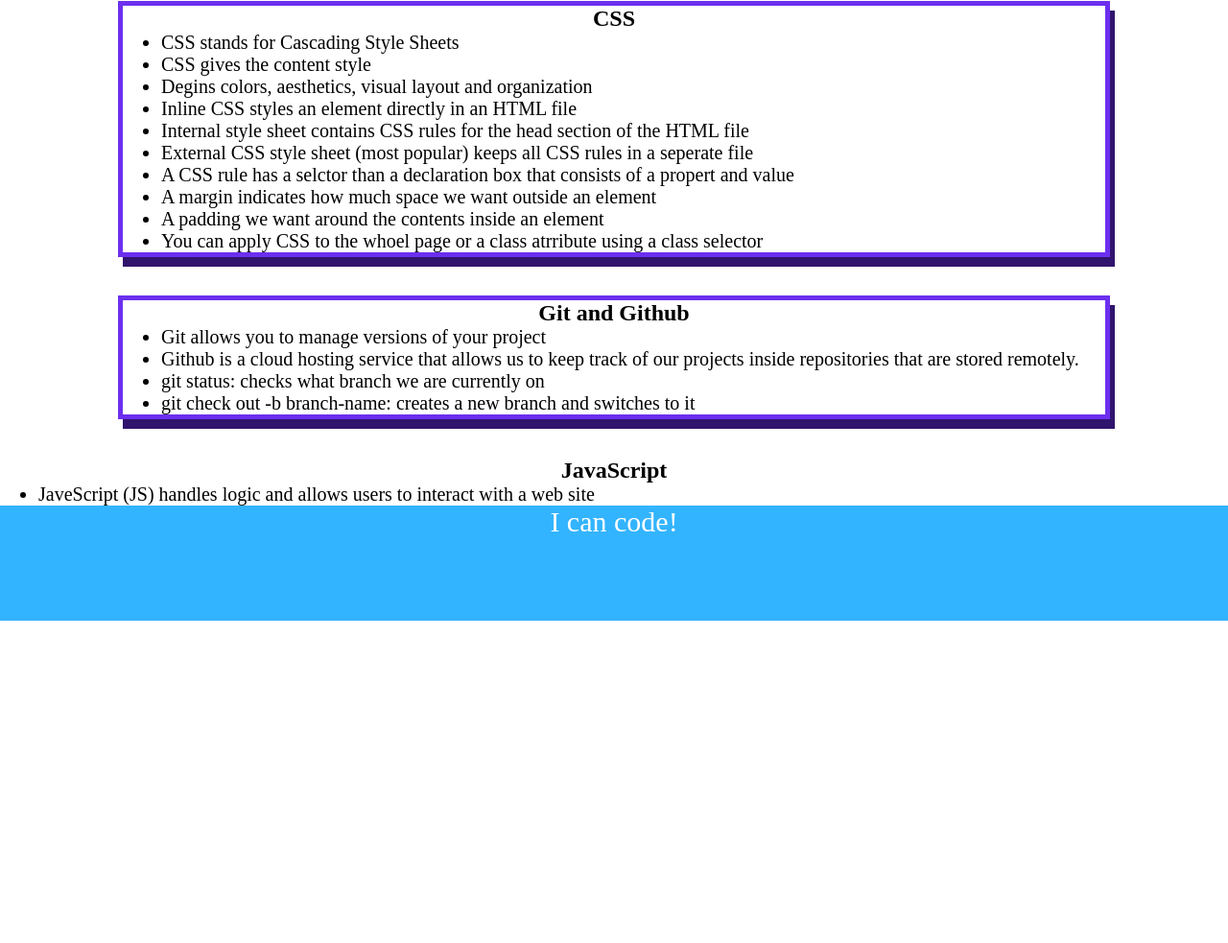
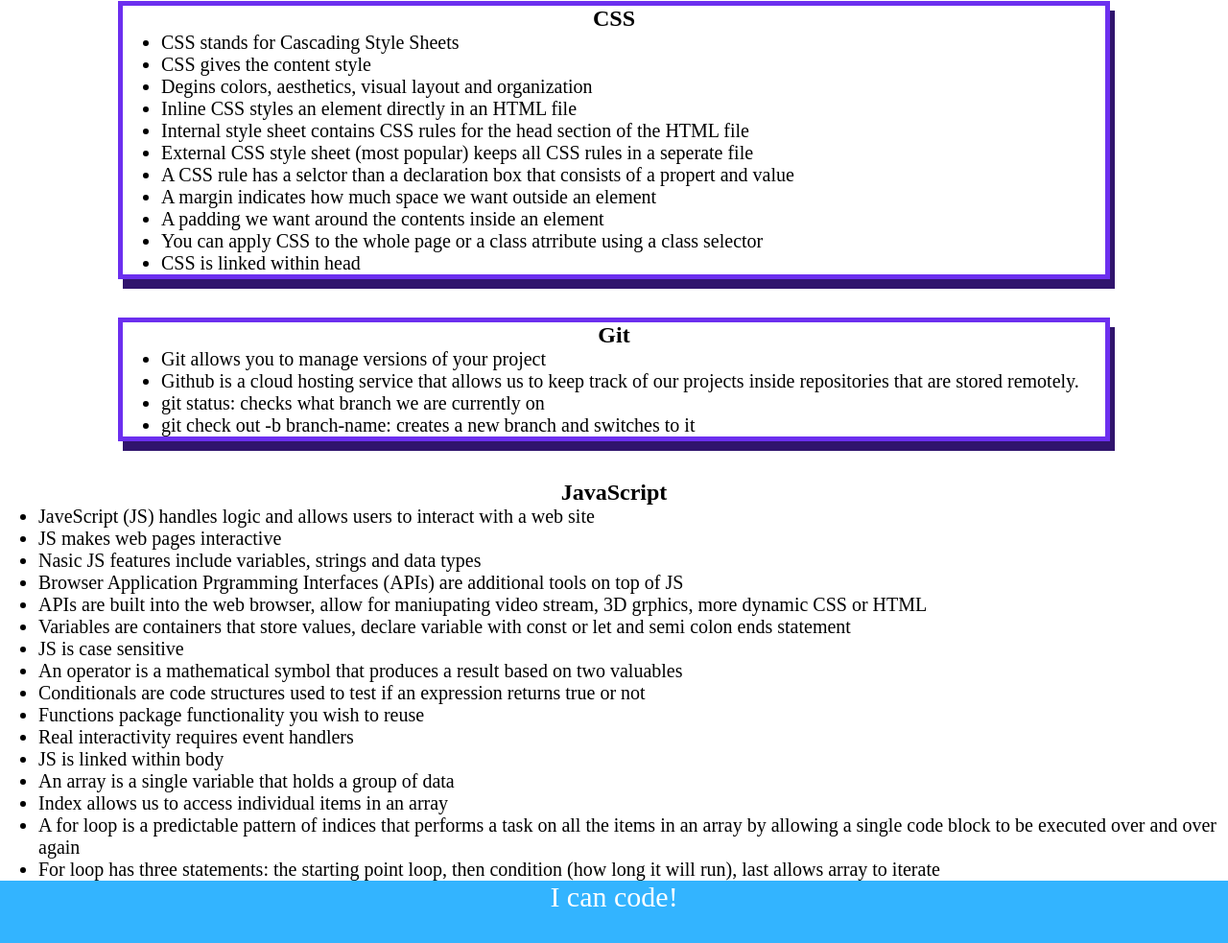
Before and after one commit to marylfisher/prework-studyguide, a plain HTML site: page index.html in a window 1280 px wide. Shown: the part 443-1426 px from the top of the page at 96% size. Before the commit the page ends 1090 px from the top, so only its background shows below. Drawn offline with Linux system fonts and the light colour scheme.

Commit message:
<added JS to prework>

```diff
--- /dev/null
+++ b/assets/script.js
@@ -0,0 +1,18 @@
+const topics = ['HTML', 'CSS', 'Git', 'JavaScript'];
+
+for (let x = 0; x < topics.length; x++) {
+    console.log(topics[x]);
+}
+/*
+if (topic === 'HTML') {
+ console.log("Let's study HTML!");
+} else if (topic === 'CSS') {
+ console.log("Let's study CSS!");
+} else if (topic === 'Git') {
+ console.log("Let's study Git!");
+} else if (topic === 'JavaScript') {
+ console.log("Let's study JavaScript!");
+} else {
+ console.log('Please try again!');
+}
+*/
--- a/index.html
+++ b/index.html
@@ -11,6 +11,7 @@
     <header id="top">
       <h1>Prework Study Guide</h1>
       <img src="./assets/bowtie-cat.png" alt="Profile image of cat wearing a bow tie." />
+      <h2>✨ Open the Console to See What's Happening ✨</h2>
     </header>
     <main>
       <section class="card" id""html-section">
@@ -39,13 +40,14 @@
           <li> A CSS rule has a selctor than a declaration box that consists of a propert and value</li>
           <li> A margin indicates how much space we want outside an element</li>
           <li> A padding we want around the contents inside an element</li>
-          <li> You can apply CSS to the whoel page or a class atrribute using a class selector</li>
+          <li> You can apply CSS to the whole page or a class atrribute using a class selector</li>
+          <li> CSS is linked within head</li>
         </ul>
       </section>
       <section class="card" id="git-section">
-        <h2> Git and Github </h2>
+        <h2> Git </h2>
         <ul>
-          <li>Git allows you to manage versions of your project</li>
+          <li> Git allows you to manage versions of your project</li>
           <li> Github is a cloud hosting service that allows us to keep track of our projects inside repositories that are stored remotely. </li>
           <li> git status: checks what branch we are currently on</li>
           <li> git check out -b branch-name: creates a new branch and switches to it</li>
@@ -55,6 +57,21 @@
         <h2> JavaScript </h2>
         <ul>
           <li> JaveScript (JS) handles logic and allows users to interact with a web site</li>
+          <li> JS makes web pages interactive</li>
+          <li> Nasic JS features include variables, strings and data types</li>
+          <li> Browser Application Prgramming Interfaces (APIs) are additional tools on top of JS</li>
+          <li> APIs are built into the web browser, allow for maniupating video stream, 3D grphics, more dynamic CSS or HTML</li>
+          <li> Variables are containers that store values, declare variable with const or let and semi colon ends statement</li>
+          <li> JS is case sensitive</li>
+          <li> An operator is a mathematical symbol that produces a result based on two valuables </li>
+          <li> Conditionals are code structures used to test if an expression returns true or not</li>
+          <li> Functions package functionality you wish to reuse </li>
+          <li> Real interactivity requires event handlers</li>
+          <li> JS is linked within body</li>
+          <li> An array is a single variable that holds a group of data</li>
+          <li> Index allows us to access individual items in an array</li>
+          <li> A for loop is a predictable pattern of indices that performs a task on all the items in an array by allowing a single code block to be executed over and over again</li>
+          <li> For loop has three statements: the starting point loop, then condition (how long it will run), last allows array to iterate </li>
         </ul>
       </section>
     </main>
@@ -62,5 +79,6 @@
     <footer>
       <p>I can code!</p>
     </footer>
+    <script src="./assets/script.js"></script>
   </body>
 </html>
```
